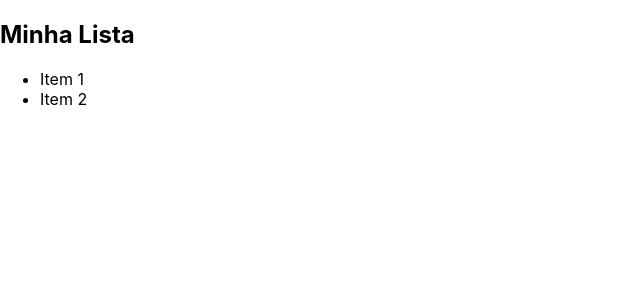
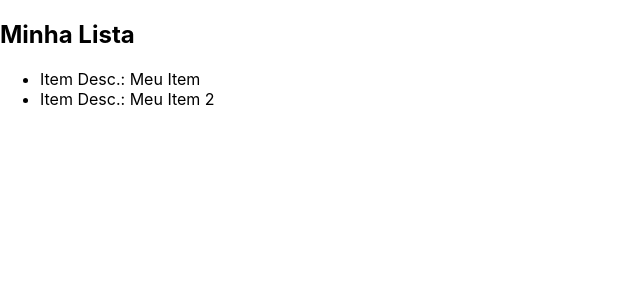
Before and after one commit to DerikBortoletto/UserItemsListManagerAPP-FrontEnd, a React (Create React App) app: page / in a window 1280 px wide. Shown: the top 300 px of the page, without its empty margins (0-640 px from the left). Built offline with nearby package versions, Linux system fonts and the light colour scheme.

Commit message:
Created ItemComponent

```diff
--- /dev/null
+++ b/src/ItemComponent.js
@@ -0,0 +1,6 @@
+import React from "react";
+
+export default function ItemComponent(props){
+
+    return <li>Item Desc.: { props.name }</li>
+}
--- a/src/ListComponent.js
+++ b/src/ListComponent.js
@@ -1,13 +1,14 @@
 import React from "react";
 
+import ItemComponent from "./ItemComponent";
 
 export default function ListComponent(){
     return (
         <div>
             <h2>Minha Lista</h2>
             <ul>
-                <li>Item 1</li>
-                <li>Item 2</li>
+                <ItemComponent name={"Meu Item"} />
+                <ItemComponent name={"Meu Item 2"} />
             </ul>
         </div>
     );
--- a/src/index.js
+++ b/src/index.js
@@ -1,7 +1,6 @@
 import React from 'react';
 import ReactDOM from 'react-dom/client';
 import './index.css';
-import App from './App';
 import reportWebVitals from './reportWebVitals';
 
 import ListComponent from './ListComponent';
@@ -9,7 +8,6 @@
 const root = ReactDOM.createRoot(document.getElementById('root'));
 root.render(
   <React.StrictMode>
-    {/*<App /> */}
     <ListComponent />
   </React.StrictMode>
 );
```
